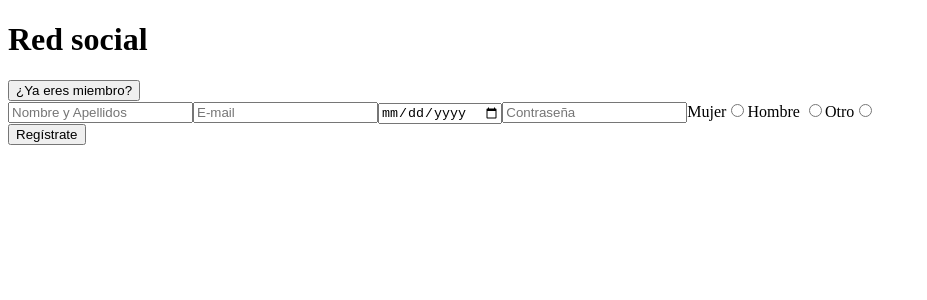
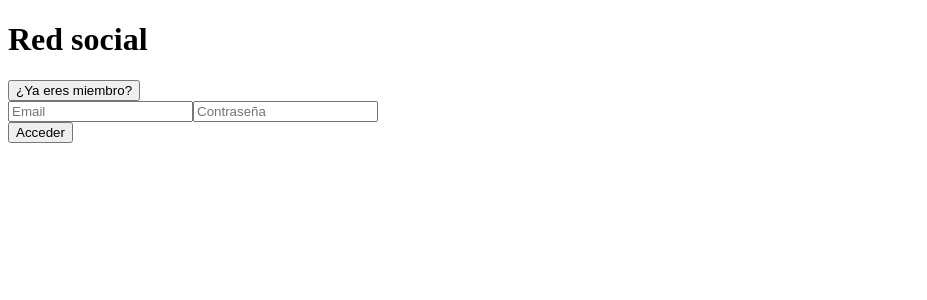
Before and after one commit to pilarrus/react-provisional-name, a React (Create React App) app: page / in a window 1280 px wide. Shown: the top 300 px of the page, without its empty margins (0-927 px from the left). Built offline with nearby package versions, Linux system fonts and the light colour scheme; the HTML template or start-up script is replaced by a standard one.

Commit message:
scss login

```diff
--- a/src/containers/SocialHome/Button.tsx
+++ b/src/containers/SocialHome/Button.tsx
@@ -1,8 +1,9 @@
 import React from "react";
 
+// Generalizado: le pasas el nombre de la clase y el contenido del botón
 
-const Button: React.FC<{ title: string }> = ({ title = "" }) => (
-  <div className="social__left-btn btn-purple">
+const Button: React.FC<{ title: string, nameClass: string }> = ({ title, nameClass }) => (
+  <div className={nameClass}>
     <button>{title}</button>
   </div>
 );
--- a/src/containers/SocialHome/Form.tsx
+++ b/src/containers/SocialHome/Form.tsx
@@ -7,17 +7,28 @@ export const Form = () => {
 
       <form action="#" className="form">
 
-
         <input type="text" placeholder="Nombre y Apellidos" className="form-input" required />
-
         <input type="email" placeholder="E-mail" className="form-input" required />
-
         <input type="date" className="form-input" placeholder="Fecha de nacimiento" required></input>
         <input type="password" placeholder="Contraseña" className="form-input" />
 
-        <span>Mujer</span><input type="radio" name="gender" value="mujer" />
-        <span>Hombre</span> <input type="radio" name="gender" value="hombre" />
-        <span>Otro</span><input type="radio" name="gender" value="otro" />
+        <div className="form-select">
+
+          <select name="select" defaultValue={'Default'}  >
+            <option value="Default" disabled >Género</option>
+            <option value="female">Mujer</option>
+            <option value="male">Hombre</option>
+            <option value="other">Otro</option>
+          </select>
+
+          <select name="select" defaultValue={'Default'}>
+            <option value="Default" disabled >Nivel de aventurer@</option>
+            <option value="beginner">Principiante</option>
+            <option value="intermediate">Intermedio</option>
+            <option value="professional">Profesional</option>
+          </select>
+
+        </div>
 
         <div className="form-submit">
           <input type="submit" value="Regístrate" />
--- a/src/containers/SocialHome/Info.tsx
+++ b/src/containers/SocialHome/Info.tsx
@@ -5,7 +5,7 @@ export const Info = () => {
 
   return (
     <div className="social__left">
-      <Button title="¿Ya eres miembro?" />
+      <Button title="¿Ya eres miembro?" nameClass="social__left-btn" />
     </div>
   )
 }
--- a/src/containers/SocialHome/Login.tsx
+++ b/src/containers/SocialHome/Login.tsx
@@ -3,14 +3,13 @@ import React from "react";
 export const Login = () => {
   return (
     <div className="social__right-login">
-      <label> Usuario y contraseña</label>
-      <form>
-        <label>Email:</label>
-        <input type="text"></input>
-        <br />
-        <label>Contraseña:</label>
-        <input type="password"></input>
-        <input type="submit" value="Acceder" />
+
+      <form className="form">
+        <input type="text" placeholder="Email" className="form-input"></input>
+        <input type="password" placeholder="Contraseña" className="form-input"></input>
+        <div className="form-submit">
+          <input type="submit" value="Acceder" />
+        </div>
       </form>
     </div>
   )
--- a/src/containers/SocialHome/Register.tsx
+++ b/src/containers/SocialHome/Register.tsx
@@ -1,5 +1,5 @@
 import React from "react";
-import Form from "./Form";
+import Login from "./Login";
 
 
 
@@ -7,10 +7,10 @@ const Register: React.FC = () =>
 
   (
     <div className="social__right">
-      <Form />
-      {
-        //<Login />
+      {//<Form />
       }
+      <Login />
+
     </div>
   )
 
--- a/src/sass/layout/_homeSocial.scss
+++ b/src/sass/layout/_homeSocial.scss
@@ -1,6 +1,6 @@
 .social {
   max-width: 100%;
-  height: 75vh;
+
 
   h1{
     text-align: center;
@@ -10,6 +10,7 @@
   &__box{
     display: flex;
     justify-content: center;
+
 
     &-info-register{
       width: 1000px;
@@ -53,20 +54,21 @@
     .form{
 
       &-input{
-          margin-bottom: 1rem;
-          font-size: 1.5rem;
-          padding: 1.5rem 2rem;
-          border-radius: 2px;
-          background-color: rgba(255, 255, 255, 0.5);
-          border: none;
-          border-bottom: 2px solid transparent;
-          width: 100%;
-          display: block;
-
+      @include form-style-box;
         &:focus{
           outline: none;
           box-shadow: 0 1rem 2rem rgba(black, .1);
           border-bottom: 2px solid $color-purple;
+        }
+      }
+
+      &-select{
+
+        display: flex;
+        justify-content: space-between;
+        select{
+          @include form-style-box;
+          width: 48%;
         }
       }
 
@@ -77,30 +79,18 @@
         padding-top: 25px;
       }
 
-      label{
-        font-size: 1.2rem;
-        font-weight: 700;
-        margin-left: 2rem;
-        margin-top: .7rem;
-        display: block;
+      input[type="submit"]{
+        @include btn-purple;
+
+      }
     }
 
-      span{
-          margin-bottom: 1rem;
-          font-size: 1.5rem;
-          padding: 1.2rem;
+    &-login{
+
+      @include form-style-box;
     }
 
 
 
-        input[type="submit"]{
-          @include btn-purple;
-
-        }
-
-
-      }
-
-
   }
 }
```
Also changed, not shown: src/sass/abstracts/_mixins.scss (+12 -0 lines). Lines whose indentation alone changed are shown as unchanged.
